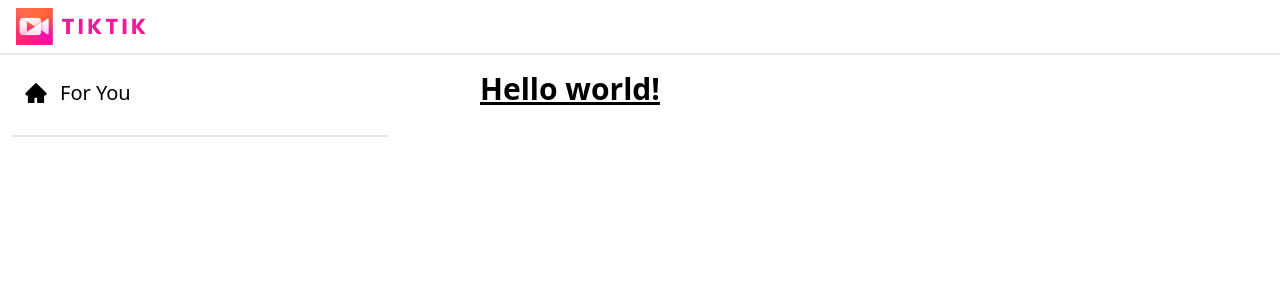
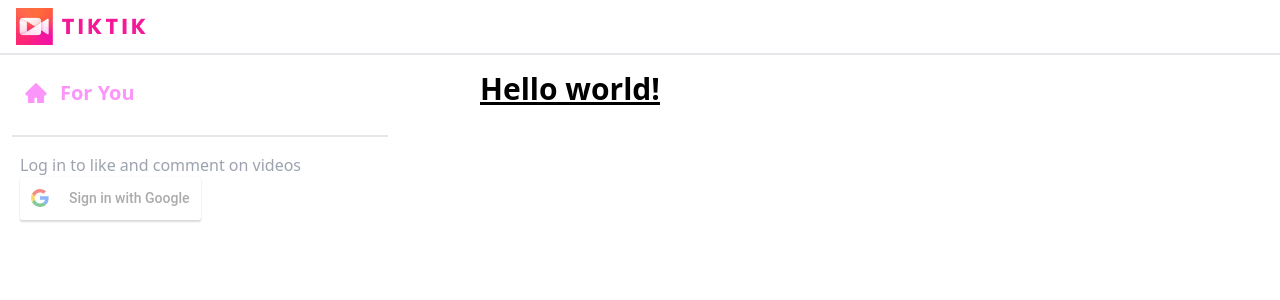
Before and after one commit to Fatima-hub333/femtalkie, a Next.js app: page / in a window 1280 px wide. Shown: the top 300 px of the page. Built offline with nearby package versions, Linux system fonts and the light colour scheme.

Commit message:
Update files

```diff
--- a/components/Sidebar.tsx
+++ b/components/Sidebar.tsx
@@ -8,7 +8,9 @@ import {ImCancelCircle} from 'react-icons/im'
 
 const Sidebar = () => {
   const [showSidebar, setShowSidebar] = useState(true);
-  const normalLink = 'flex items-center gap-3 hover:bg-primary p-3 justify-center xl:justify-start cursor-pointer';
+  const userProfile = false
+
+  const normalLink = 'flex items-center gap-3 hover:bg-primary p-3 justify-center xl:justify-start cursor-pointer font-semibold text-[#Fc95fa] rounded';
 
   return (
     <div>
@@ -30,6 +32,18 @@ const Sidebar = () => {
               </div>
             </Link>
           </div>
+          {!userProfile && (
+            <div className='px-2 py-4 hidden xl:block '>
+              <p className='text-gray-400'>Log in to like and comment on videos</p>
+              <div className='pr-4 '>
+                <GoogleLogin
+                  clientId=''
+                  onSuccess={() => { }}
+                  onFailure={() => {}}
+                />
+              </div>
+            </div>
+          )}
         </div>
       )}
     </div>
```
Also changed, not shown: 1 other file (tests, documents, lock files or other folders).
